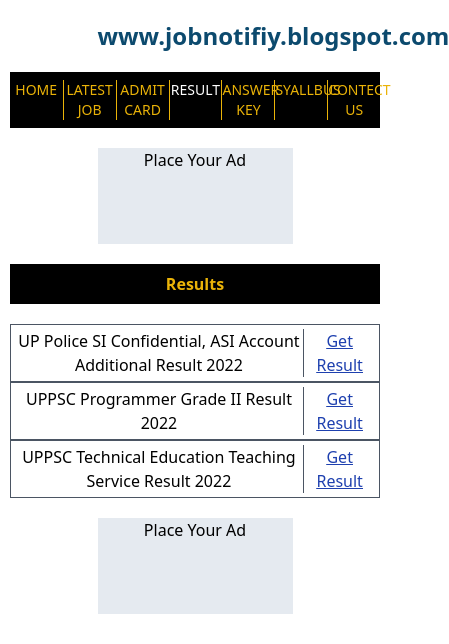
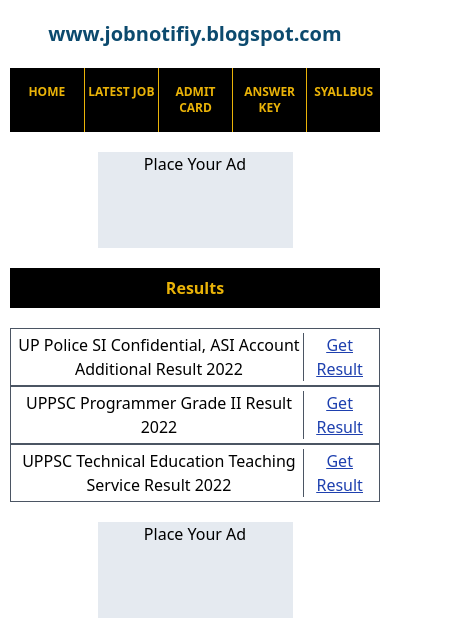
Before and after one commit to jobnotifiy/.com.github.io, a plain HTML site: page result.html in a window 390 px wide. Shown: the top 644 px of the page, 449 px wide, since content can reach past the window. Drawn offline with Linux system fonts and the light colour scheme.

Commit message:
Update result.html

```diff
--- a/result.html
+++ b/result.html
@@ -12,24 +12,32 @@
 
 <body class=" w-[95vw] mx-auto  ">
 
-        <div
-            class="topname text-center  text-2xl lg:text-3xl  text-sky-900 font-extrabold py-5 w-[50vw]  sm:w-[80vw] mx-auto">
+         <header class=" sticky top-0   bg-white">
+    <div class="topname  text-center  text-xl lg:text-3xl  text-sky-900 font-extrabold py-5 md:w-[50vw]   mx-auto">
     www.jobnotifiy.blogspot.com
   </div>
   <div
-        class="grid grid-cols-7 py-2 md:py-0 divide-x divide-yellow-500 bg-black text-center text-sm md:text-base  md:font-bold text-yellow-500  mx-auto sticky top-0  ">
-        <div class=" md:p-2 hover:bg-yellow-500 hover:text-black "><a href="https://jobnotifiy.github.io/.com.github.io/index.html"> HOME</a> </div>
-        <div class=" md:p-2 hover:bg-yellow-500 hover:text-black   "> <a  href="https://jobnotifiy.github.io/.com.github.io/latestjob.html">
+    class="grid md:grid-cols-7 grid-cols-5 md:sticky md:top-0  md:py-0 divide-x   divide-yellow-500  text-center text-xs overflow-x-hidden md:text-base  font-bold text-yellow-500  mx-auto   ">
+    <div class=" md:p-2 py-4 hover:bg-yellow-500 bg-black hover:text-black "><a
+        href="https://jobnotifiy.github.io/.com.github.io/index.html"> HOME</a> </div>
+    <div class=" md:p-2 py-4 hover:bg-yellow-500 bg-black hover:text-black   "> <a href="https://jobnotifiy.github.io/.com.github.io/latestjob.html">
         LATEST JOB</a> </div>
-        <div class=" md:p-2 hover:bg-yellow-500 hover:text-black "> <a  href="https://jobnotifiy.github.io/.com.github.io/admitcard.html">ADMIT CARD</a>
+    <div class=" md:p-2 py-4 hover:bg-yellow-500 bg-black hover:text-black "> <a href="https://jobnotifiy.github.io/.com.github.io/admitcard.html">ADMIT
+        CARD</a>
     </div>
-        <div class=" md:p-2 hover:bg-yellow-500 hover:text-black "><a class=" text-white" href="https://jobnotifiy.github.io/.com.github.io/result.html"> RESULT </a></div>
-        <div class=" md:p-2 hover:bg-yellow-500 hover:text-black "> <a href="https://jobnotifiy.github.io/.com.github.io/answerkey.html">ANSWER KEY </a></div>
-        <div class=" md:p-2 hover:bg-yellow-500 hover:text-black "> <a href="https://jobnotifiy.github.io/.com.github.io/syallbus.html"> SYALLBUS</a> </div>
+    <div class=" md:p-2 py-4 hover:bg-yellow-500 bg-black hover:text-black hidden md:block "><a class=" text-white" href="https://jobnotifiy.github.io/.com.github.io/result.html"> RESULT </a>
+    </div>
+    <div class=" md:p-2 py-4 hover:bg-yellow-500 bg-black hover:text-black  "> <a
+        href="https://jobnotifiy.github.io/.com.github.io/answerkey.html">ANSWER KEY </a></div>
+    <div class=" md:p-2 py-4 hover:bg-yellow-500 bg-black hover:text-black  "> <a
+        href="https://jobnotifiy.github.io/.com.github.io/syallbus.html"> SYALLBUS</a> </div>
 
-        <div class=" md:p-2 hover:bg-yellow-500 hover:text-black "> <a href="https://jobnotifiy.github.io/.com.github.io/contectus.html"> CONTECT US</a> </div>
+    <div class=" md:p-2 py-4 hover:bg-yellow-500 bg-black hover:text-black hidden md:block "> <a
+        href="https://jobnotifiy.github.io/.com.github.io/contectus.html"> CONTECT US</a> </div>
+
 
   </div>
+</header>
 
     <!--  place  your adsens  -->
     <div class="adbox h-24 bg-slate-300/50 w-[50vw] mx-auto my-5 text-center "> Place Your Ad </div>
```
Lines whose indentation alone changed are shown as unchanged.
